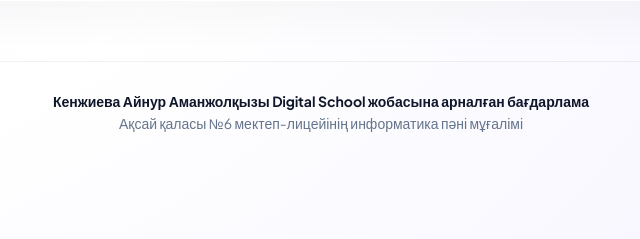
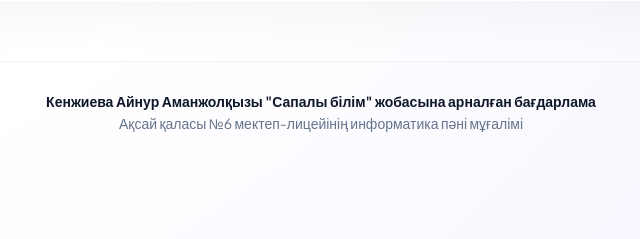
Before and after one commit to DauletKairatovich/ai-school-project, a FastAPI app: page / in a window 1280 px wide. Shown: the part 601-840 px from the top of the page, without its empty margins (319-959 px from the left). Run offline with FastAPI, Linux system fonts and the light colour scheme.

Commit message:
Change title and footer in index.html
Updated the title and footer text to reflect the new project name and purpose.

```diff
--- a/templates/index.html
+++ b/templates/index.html
@@ -3,7 +3,7 @@
 <head>
     <meta charset="UTF-8">
     <meta name="viewport" content="width=device-width, initial-scale=1.0">
-    <title>AI DAPTER | Digital School</title>
+    <title>AI DAPTER | Сапалы білім жобасы</title>
     <link href="https://fonts.googleapis.com/css2?family=Plus+Jakarta+Sans:wght@400;600;700&display=swap" rel="stylesheet">
     <script src="https://cdn.jsdelivr.net/npm/marked/marked.min.js"></script>
     <style>
@@ -181,7 +181,7 @@
     </div>
 
     <div class="footer">
-        <b>Кенжиева Айнур Аманжолқызы Digital School жобасына арналған бағдарлама</b>
+        <b>Кенжиева Айнур Аманжолқызы "Сапалы білім" жобасына арналған бағдарлама</b>
         Ақсай қаласы №6 мектеп-лицейінің информатика пәні мұғалімі
     </div>
 
```
